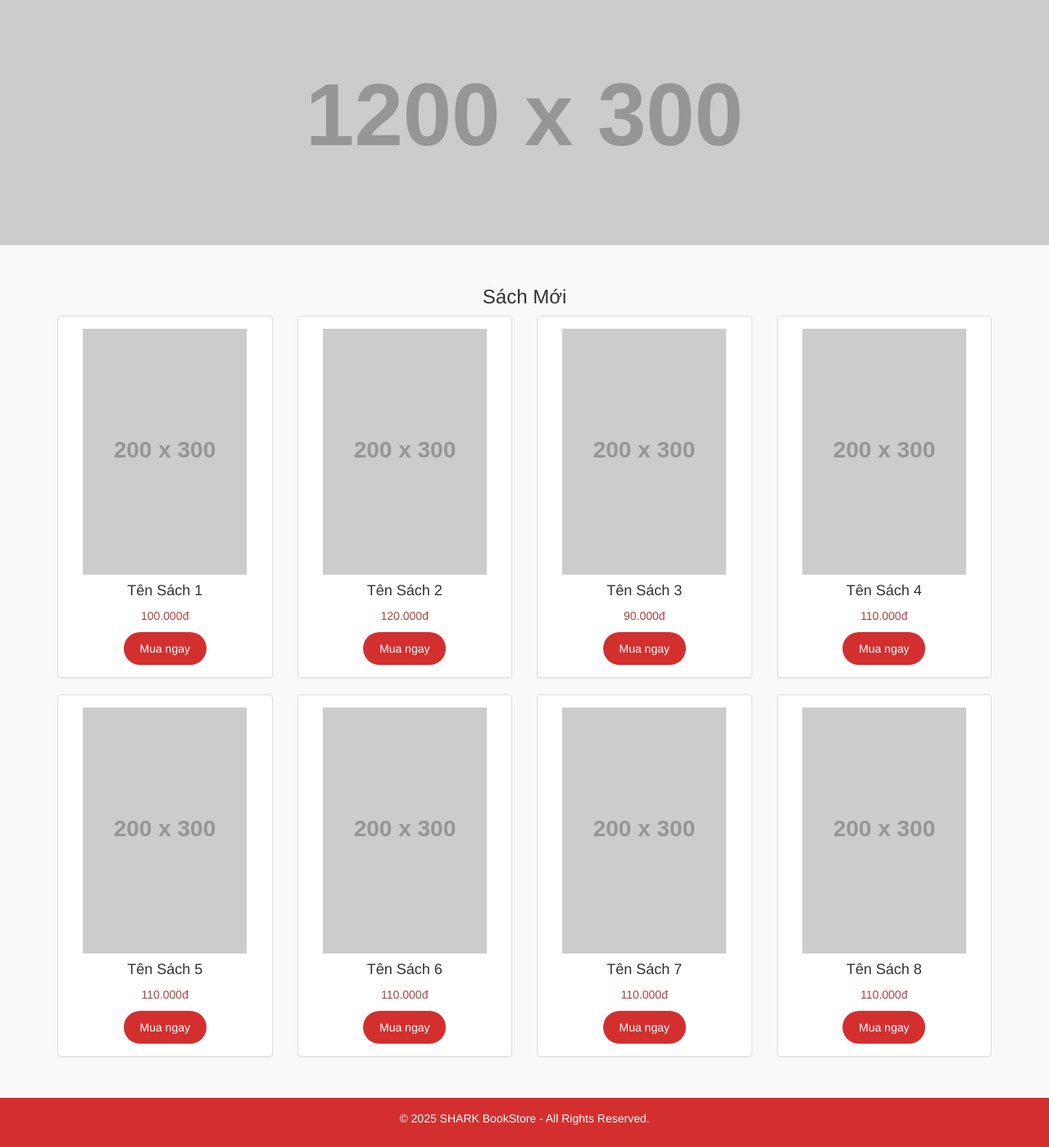
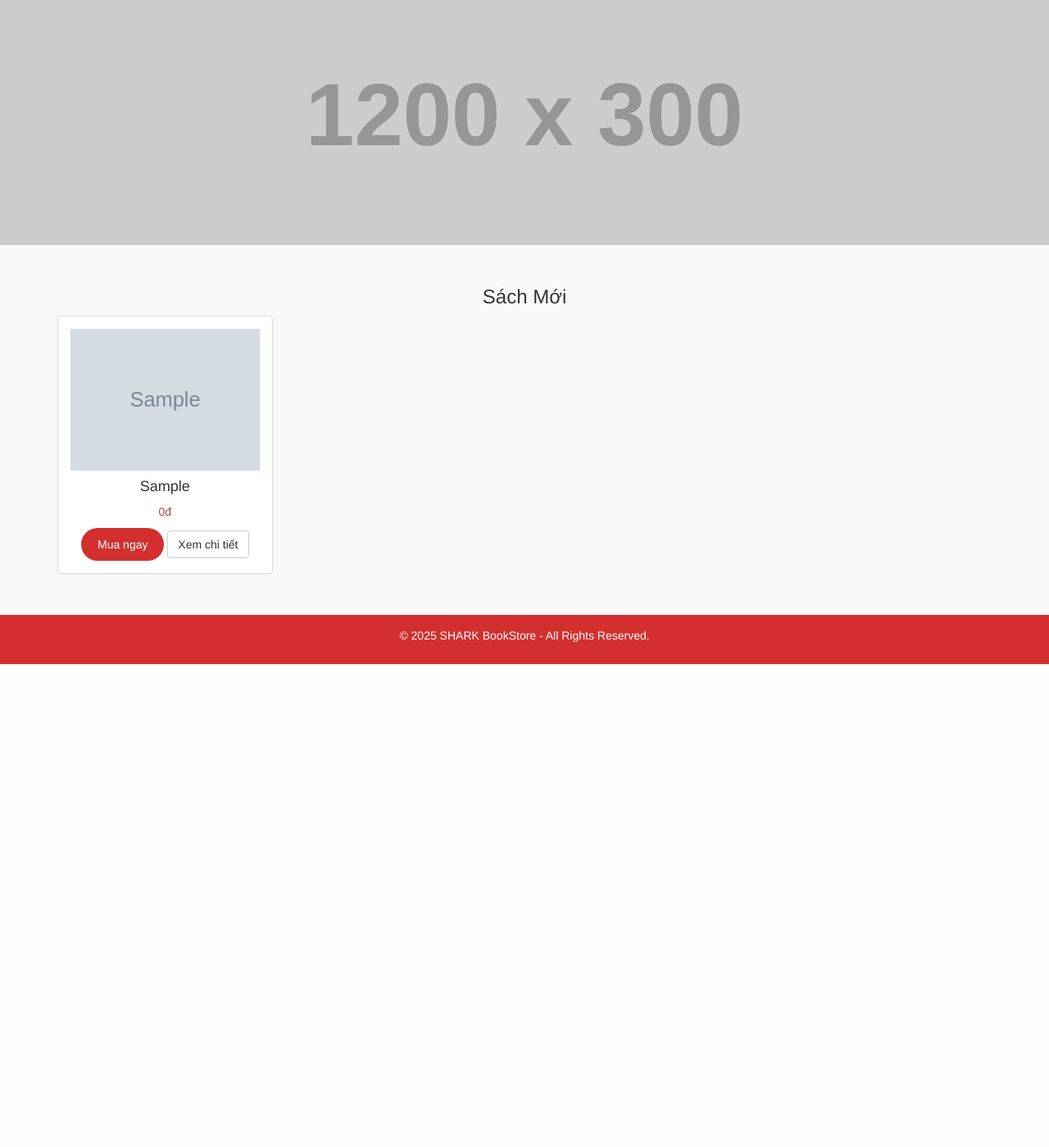
Before and after one commit to BEEMO296/do-an1, a PHP site: page / in a window 1280 px wide. Shown: the part 101-1500 px from the top of the page at 82% size. After the commit the page ends 911 px from the top, so only its background shows below. Run offline with PHP 8.4, Linux system fonts and the light colour scheme; tables that the repository leaves empty hold one stand-in row (values such as "Sample post"); grey boxes marked "Sample" are stand-in pictures; grey boxes labelled with a size stand in for pictures from a placeholder-image service; some libraries are stand-ins or nearby versions.

Commit message:
Update index.php

```diff
--- a/index.php
+++ b/index.php
@@ -1,107 +1,39 @@
 <?php
 include_once 'header.php';
+include_once 'connect.php'; // file này chứa kết nối CSDL
+
+// Lấy sách mới nhất (giới hạn 8 cuốn)
+$sql = "SELECT s.MaSach, s.TenSach, s.GiaBan, ha.Ten_file_anh
+        FROM sach s
+        LEFT JOIN hinh_anh ha ON s.MaSach = ha.MaSach AND ha.TrangThai = 1
+        ORDER BY s.NgayCapNhat DESC
+        LIMIT 8";
+$result = mysqli_query($conn, $sql);
 ?>
 
 <div class="banner"></div>
 
-
 <div class="container">
   <h3 class="text-center">Sách Mới</h3>
   <div class="row">
-
-    <div class="col-sm-6 col-md-3">
-      <div class="panel panel-default panel-book text-center">
-        <div class="panel-body">
-          <img src="https://dummyimage.com/200x300/cccccc/000000&text=Sách+1" class="img-responsive center-block" alt="Sách 1">
-          <h4>Tên Sách 1</h4>
-          <p class="text-danger">100.000đ</p>
-          <button class="btn btn-buy">Mua ngay</button>
-        </div>
-      </div>
-    </div>
-
-    <div class="col-sm-6 col-md-3">
-      <div class="panel panel-default panel-book text-center">
-        <div class="panel-body">
-          <img src="https://dummyimage.com/200x300/cccccc/000000&text=Sách+2" class="img-responsive center-block" alt="Sách 2">
-          <h4>Tên Sách 2</h4>
-          <p class="text-danger">120.000đ</p>
-          <button class="btn btn-buy">Mua ngay</button>
-        </div>
-      </div>
-    </div>
-
-    <div class="col-sm-6 col-md-3">
-      <div class="panel panel-default panel-book text-center">
-        <div class="panel-body">
-          <img src="https://dummyimage.com/200x300/cccccc/000000&text=Sách+3" class="img-responsive center-block" alt="Sách 3">
-          <h4>Tên Sách 3</h4>
-          <p class="text-danger">90.000đ</p>
-          <button class="btn btn-buy">Mua ngay</button>
-        </div>
-      </div>
-    </div>
-
-    <div class="col-sm-6 col-md-3">
-      <div class="panel panel-default panel-book text-center">
-        <div class="panel-body">
-          <img src="https://dummyimage.com/200x300/cccccc/000000&text=Sách+4" class="img-responsive center-block" alt="Sách 4">
-          <h4>Tên Sách 4</h4>
-          <p class="text-danger">110.000đ</p>
-          <button class="btn btn-buy">Mua ngay</button>
-        </div>
-      </div>
-    </div>
-
-    <div class="col-sm-6 col-md-3">
+    <?php while($row = mysqli_fetch_assoc($result)) { ?>
+      <div class="col-sm-6 col-md-3">
         <div class="panel panel-default panel-book text-center">
           <div class="panel-body">
-            <img src="https://dummyimage.com/200x300/cccccc/000000&text=Sách+5" class="img-responsive center-block" alt="Sách 5">
-            <h4>Tên Sách 5</h4>
-            <p class="text-danger">110.000đ</p>
+            <img src="images/<?php echo htmlspecialchars($row['Ten_file_anh'] ?? 'no-image.jpg'); ?>"
+                 class="img-responsive center-block"
+                 alt="<?php echo htmlspecialchars($row['TenSach']); ?>">
+            <h4><?php echo htmlspecialchars($row['TenSach']); ?></h4>
+            <p class="text-danger"><?php echo number_format($row['GiaBan'], 0, ',', '.') . 'đ'; ?></p>
             <button class="btn btn-buy">Mua ngay</button>
+            <a href="chitiet.php?MaSach=<?php echo $row['MaSach']; ?>" class="btn btn-default">Xem chi tiết</a>
           </div>
         </div>
       </div>
-
-      <div class="col-sm-6 col-md-3">
-        <div class="panel panel-default panel-book text-center">
-          <div class="panel-body">
-            <img src="https://dummyimage.com/200x300/cccccc/000000&text=Sách+6" class="img-responsive center-block" alt="Sách 6">
-            <h4>Tên Sách 6</h4>
-            <p class="text-danger">110.000đ</p>
-            <button class="btn btn-buy">Mua ngay</button>
-          </div>
-        </div>
-      </div>
-
-      <div class="col-sm-6 col-md-3">
-        <div class="panel panel-default panel-book text-center">
-          <div class="panel-body">
-            <img src="https://dummyimage.com/200x300/cccccc/000000&text=Sách+7" class="img-responsive center-block" alt="Sách 7">
-            <h4>Tên Sách 7</h4>
-            <p class="text-danger">110.000đ</p>
-            <button class="btn btn-buy">Mua ngay</button>
-          </div>
-        </div>
-      </div>
-
-
-      <div class="col-sm-6 col-md-3">
-        <div class="panel panel-default panel-book text-center">
-          <div class="panel-body">
-            <img src="https://dummyimage.com/200x300/cccccc/000000&text=Sách+8" class="img-responsive center-block" alt="Sách 8">
-            <h4>Tên Sách 8</h4>
-            <p class="text-danger">110.000đ</p>
-            <button class="btn btn-buy">Mua ngay</button>
-          </div>
-        </div>
-      </div>
-
+    <?php } ?>
   </div>
 </div>
 
-<!-- Footer -->
 <?php
 include_once 'footer.php';
 ?>
```
